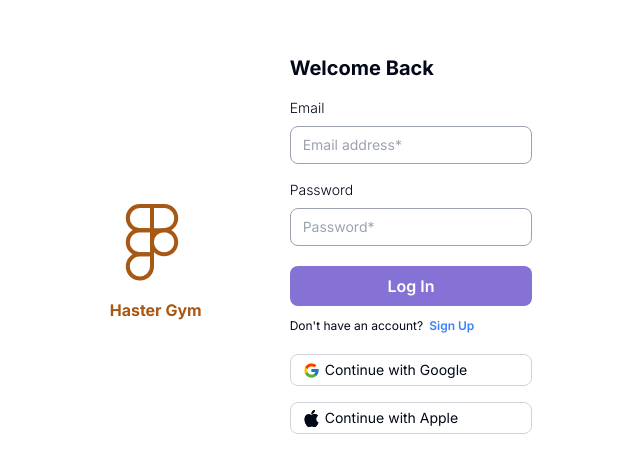
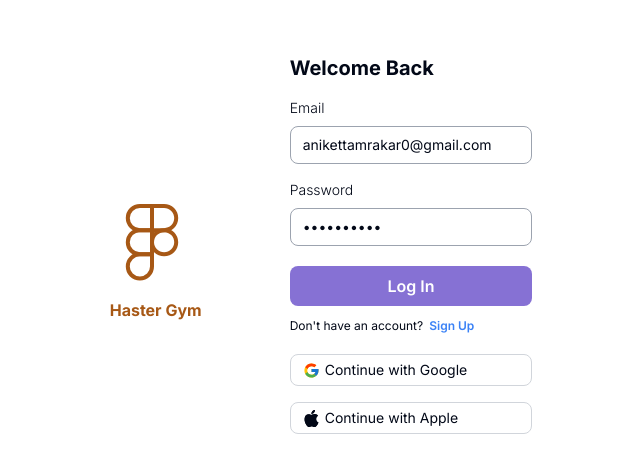
Before and after one commit to Mikasha0/GYM-Frontend, a Next.js app: page /login in a window 1280 px wide. Shown: the part 140-612 px from the top of the page, without its empty margins (271-911 px from the left). Built offline with nearby package versions, Linux system fonts and the light colour scheme.

Commit message:
adding hardcoded login for now

```diff
--- a/src/components/form/LoginForm.tsx
+++ b/src/components/form/LoginForm.tsx
@@ -26,6 +26,9 @@ export default function LoginForm() {
 
   const submitData = async (data: LoginData) => {
     console.log(data, "login form");
+    if(data.email == "anikettamrakar0@gmail.com" && data.password=="123@Dharan"){
+      router.push('/dashboard')
+    }
   };
 
   // const handleLogout = async () => {
@@ -47,6 +50,7 @@ export default function LoginForm() {
         <input
           type="text"
           placeholder="Email address*"
+          value="anikettamrakar0@gmail.com"
           {...register("email")}
           className="w-[70%] border border-gray-400 px-3 py-2 mt-2 text-sm rounded-lg"
         />
@@ -60,6 +64,7 @@ export default function LoginForm() {
         <input
           type="password"
           placeholder="Password*"
+          value="123@Dharan"
           {...register("password")}
           className="w-[70%] border border-gray-400 px-3 py-2 mt-2 text-sm rounded-lg"
         />
```
